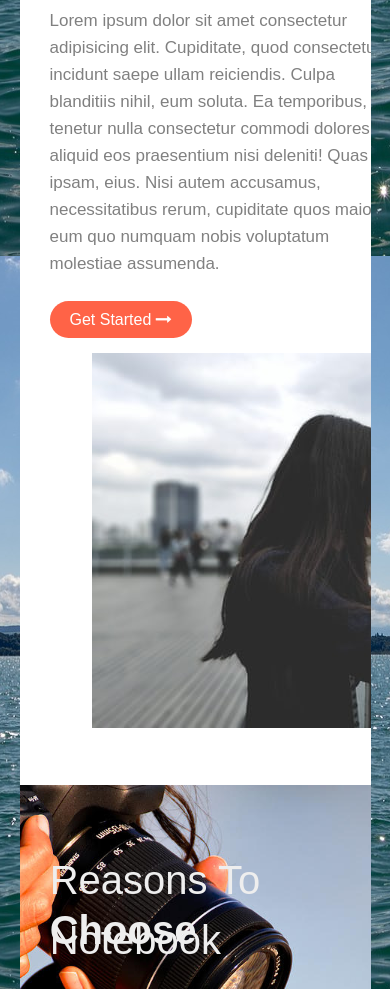
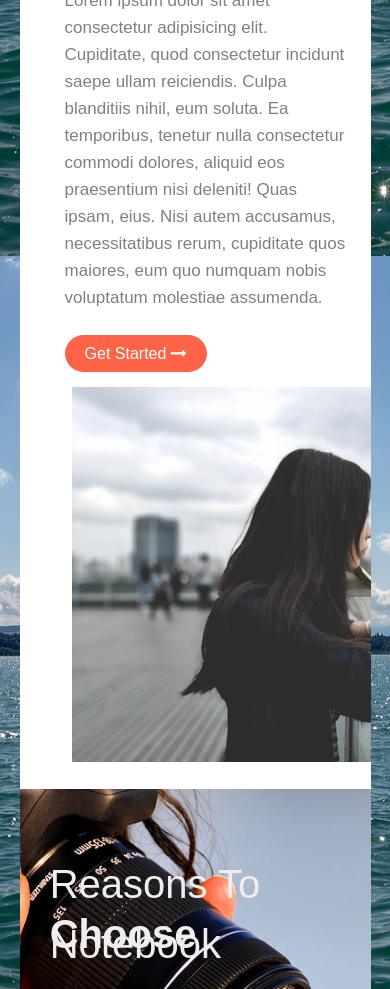
Before and after one commit to Afsana-Queen/Afsana-Queen.github.io, a plain HTML site: page Basic layout/layout.html in a window 390 px wide. Shown: the part 588-1577 px from the top of the page. Drawn offline with Linux system fonts and the light colour scheme; a web font is replaced by a local one.

Commit message:
Update style.css

```diff
--- a/Basic layout/style.css
+++ b/Basic layout/style.css
@@ -150,15 +150,18 @@
 @media screen and (max-width: 700px) {
   .row{
     flex-direction: column;
-    padding: 30px;
+
 
   }
   .main {
-    width: 100%;
+    width: 80%;
     }
   .side-content {
     flex-direction: column;
     height: 600px;
     width: 80%;
   }
+  .right-side {
+    height: 550px;
+  }
 }
```
